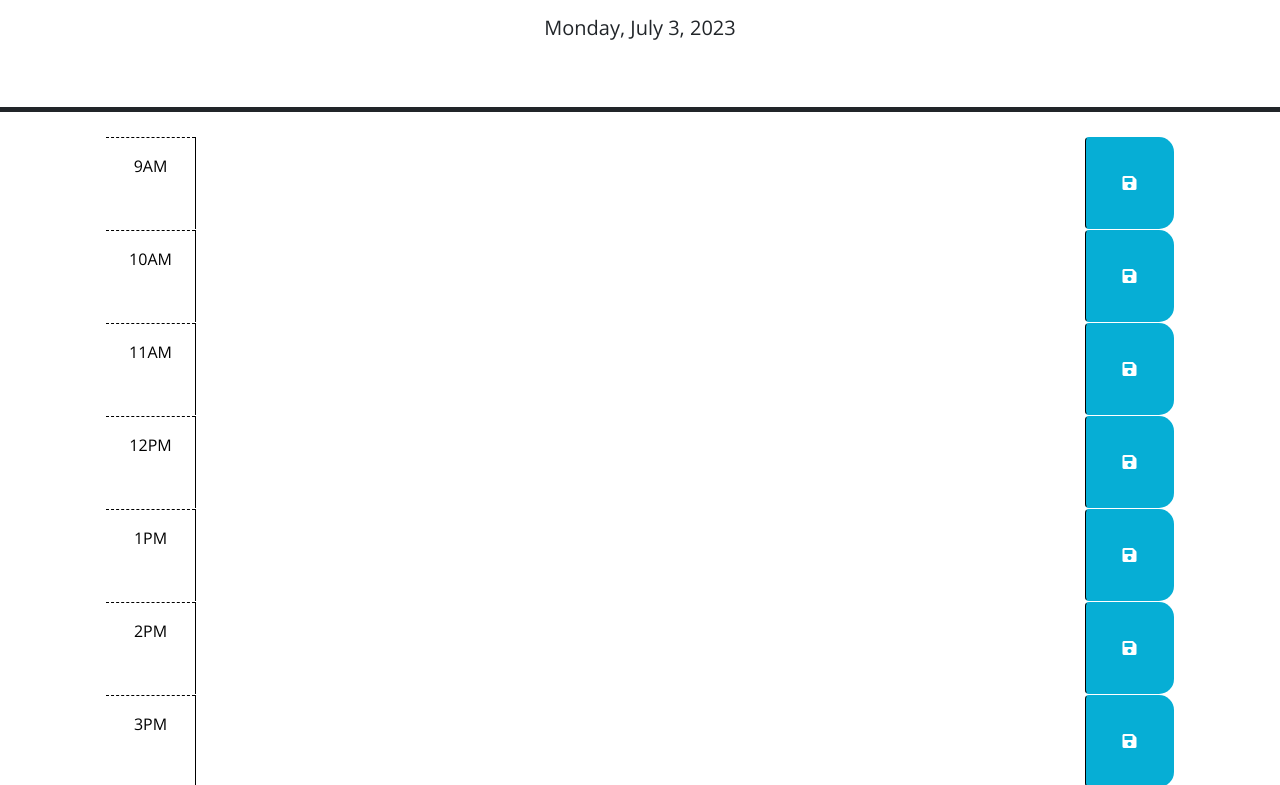
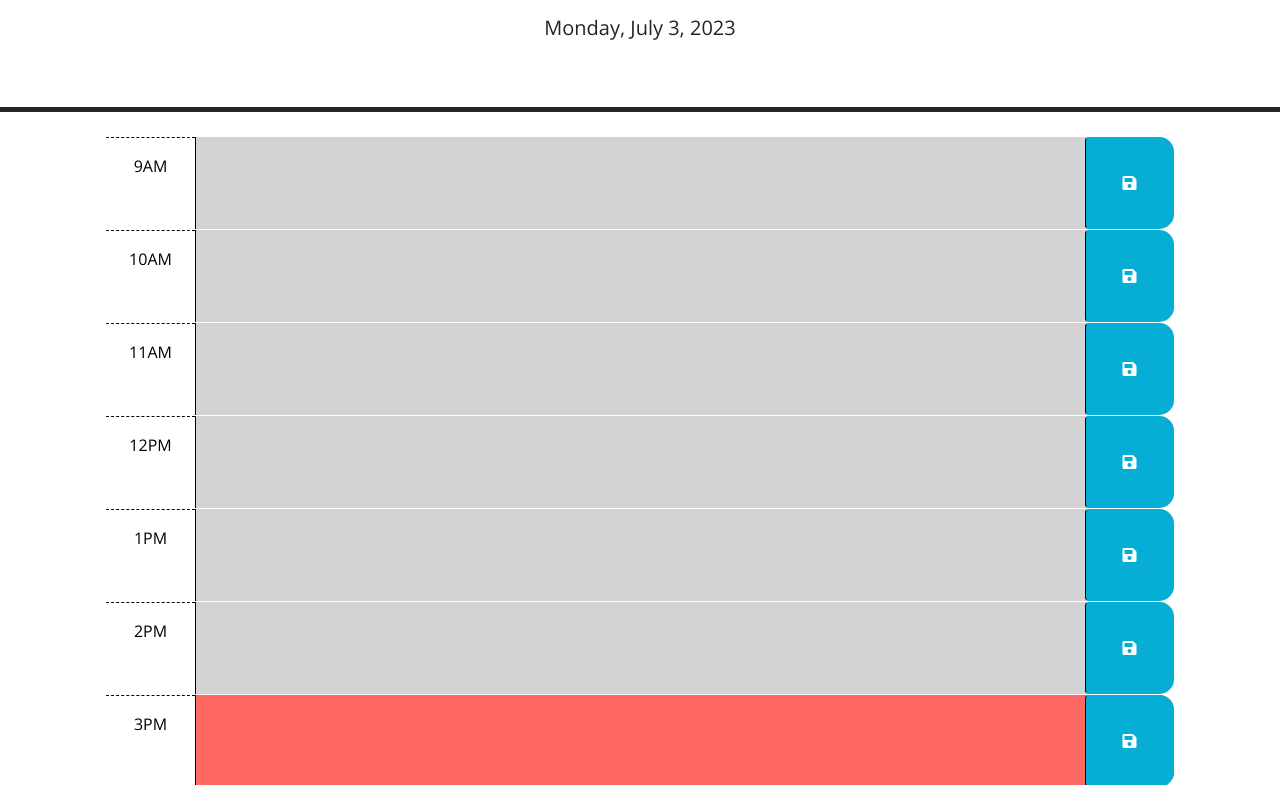
Before and after one commit to sam-st/daily-schedule, a plain HTML site: page index.html in a window 1280 px wide. Shown: the part 166-951 px from the top of the page. Drawn offline with nearby package versions, Linux system fonts and the light colour scheme.

Commit message:
finished up

```diff
--- a/index.html
+++ b/index.html
@@ -1,23 +1,14 @@
 <!DOCTYPE html>
 <html lang="en">
+
 <head>
   <meta charset="UTF-8" />
   <meta name="viewport" content="width=device-width, initial-scale=1.0" />
   <meta http-equiv="X-UA-Compatible" content="ie=edge" />
-    <link
-      rel="stylesheet"
-      href="https://cdn.jsdelivr.net/npm/bootstrap@5.1.3/dist/css/bootstrap.min.css"
-    />
-    <link
-      rel="stylesheet"
-      href="https://use.fontawesome.com/releases/v5.8.1/css/all.css"
-      integrity="sha384-50oBUHEmvpQ+1lW4y57PTFmhCaXp0ML5d60M1M7uH2+nqUivzIebhndOJK28anvf"
-      crossorigin="anonymous"
-    />
-    <link
-      href="https://fonts.googleapis.com/css?family=Open+Sans&display=swap"
-      rel="stylesheet"
-    />
+  <link rel="stylesheet" href="https://cdn.jsdelivr.net/npm/bootstrap@5.1.3/dist/css/bootstrap.min.css" />
+  <link rel="stylesheet" href="https://use.fontawesome.com/releases/v5.8.1/css/all.css"
+    integrity="sha384-50oBUHEmvpQ+1lW4y57PTFmhCaXp0ML5d60M1M7uH2+nqUivzIebhndOJK28anvf" crossorigin="anonymous" />
+  <link href="https://fonts.googleapis.com/css?family=Open+Sans&display=swap" rel="stylesheet" />
   <link rel="stylesheet" href="style.css" />
   <title>Work Day Scheduler</title>
 </head>
@@ -62,7 +53,7 @@
       </button>
     </div>
 
-      <div id="hour-1" class="row time-block">
+    <div id="hour-13" class="row time-block">
       <div class="col-2 col-md-1 hour text-center py-3">1PM</div>
       <textarea class="col-8 col-md-10 description" rows="3"> </textarea>
       <button class="btn saveBtn col-2 col-md-1" aria-label="save">
@@ -70,7 +61,7 @@
       </button>
     </div>
 
-      <div id="hour-2" class="row time-block">
+    <div id="hour-14" class="row time-block">
       <div class="col-2 col-md-1 hour text-center py-3">2PM</div>
       <textarea class="col-8 col-md-10 description" rows="3"> </textarea>
       <button class="btn saveBtn col-2 col-md-1" aria-label="save">
@@ -78,7 +69,7 @@
       </button>
     </div>
 
-      <div id="hour-3" class="row time-block">
+    <div id="hour-15" class="row time-block">
       <div class="col-2 col-md-1 hour text-center py-3">3PM</div>
       <textarea class="col-8 col-md-10 description" rows="3"> </textarea>
       <button class="btn saveBtn col-2 col-md-1" aria-label="save">
@@ -86,7 +77,7 @@
       </button>
     </div>
 
-      <div id="hour-4" class="row time-block">
+    <div id="hour-16" class="row time-block">
       <div class="col-2 col-md-1 hour text-center py-3">4PM</div>
       <textarea class="col-8 col-md-10 description" rows="3"> </textarea>
       <button class="btn saveBtn col-2 col-md-1" aria-label="save">
@@ -94,21 +85,19 @@
       </button>
     </div>
 
-      <div id="hour-5" class="row time-block">
+    <div id="hour-17" class="row time-block">
       <div class="col-2 col-md-1 hour text-center py-3">5PM</div>
       <textarea class="col-8 col-md-10 description" rows="3"> </textarea>
       <button class="btn saveBtn col-2 col-md-1" aria-label="save">
         <i class="fas fa-save" aria-hidden="true"></i>
       </button>
     </div>
-
+  </div>
   <script src="https://code.jquery.com/jquery-3.4.1.min.js"></script>
-    <script
-      src="https://cdn.jsdelivr.net/npm/dayjs@1.11.3/dayjs.min.js"
-      integrity="sha256-iu/zLUB+QgISXBLCW/mcDi/rnf4m4uEDO0wauy76x7U="
-      crossorigin="anonymous"
-    ></script>
+  <script src="https://cdn.jsdelivr.net/npm/dayjs@1.11.3/dayjs.min.js"
+    integrity="sha256-iu/zLUB+QgISXBLCW/mcDi/rnf4m4uEDO0wauy76x7U=" crossorigin="anonymous"></script>
 
   <script src="script.js"></script>
 </body>
+
 </html>
--- a/script.js
+++ b/script.js
@@ -2,23 +2,23 @@
 // the code isn't run until the browser has finished rendering all the elements
 // in the html.
 $(function () {
-  pEl = $('#currentDay');
   var now = dayjs();
-  pEl.text(now.format('dddd, MMMM D, YYYY'));
   // TODO: Add a listener for click events on the save button. This code should
   // use the id in the containing time-block as a key to save the user input in
   // local storage. HINT: What does `this` reference in the click listener
   // function? How can DOM traversal be used to get the "hour-x" id of the
   // time-block containing the button that was clicked? How might the id be
   // useful when saving the description in local storage?
-  $('.btn.saveBtn').on('click', function(){
-    var timeBlock = $(this).closest('.time-block');
-    var todo = localStorage.getItem('todo');
-    var textBoxVal = timeBlock.find('textarea').val();
-    localStorage.setItem("todo", textBoxVal);
+  var idKey;
+  var timeBlock;
+  var textBoxVal;
+  $('.saveBtn').on('click', function () {
+    idKey = $(this).closest(".time-block").attr("id"); //.attr was the missing link. I was stuck on this part for too long
+    timeBlock = $(this).closest('.time-block');
+    textBoxVal = timeBlock.find('textarea').val();
 
-    console.log($('textarea').val());
-  })
+    localStorage.setItem(idKey, textBoxVal);
+  });
 
 
 
@@ -27,10 +27,34 @@ $(function () {
   // attribute of each time-block be used to conditionally add or remove the
   // past, present, and future classes? How can Day.js be used to get the
   // current hour in 24-hour time?
-  //
+
+  //for loop to traverse through all the time blocks.
+  $('.time-block').each(function () {
+    var elementId = $(this).attr('id');
+    var number = elementId.split('-')[1];
+
+    if (parseInt(number) < now.hour()) { //i was trying to do just number < now.hour() but that doesnt work so i found out about parseInt
+      $(this).addClass('past')
+      $(this).find('.description').val(localStorage.getItem(elementId));
+      console.log(localStorage.getItem(elementId));
+      // $(this).find('.container').val(localStorage.getItem(elementId));
+    } else if (parseInt(number) === now.hour()) {
+      $(this).addClass('present')
+      $(this).find('.description').val(localStorage.getItem(elementId));
+      console.log(localStorage.getItem(elementId));
+    } else {
+      $(this).addClass('future')
+      $(this).find('.description').val(localStorage.getItem(elementId));
+      console.log(localStorage.getItem(elementId));
+    }
+  });
+
   // TODO: Add code to get any user input that was saved in localStorage and set
   // the values of the corresponding textarea elements. HINT: How can the id
   // attribute of each time-block be used to do this?
-  //
+
   // TODO: Add code to display the current date in the header of the page.
+  pEl = $('#currentDay');
+  pEl.text(now.format('dddd, MMMM D, YYYY'));
+
 });
```
Lines whose indentation alone changed are shown as unchanged.
